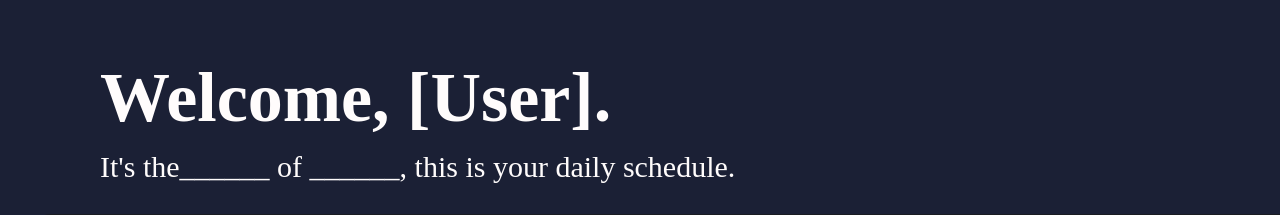
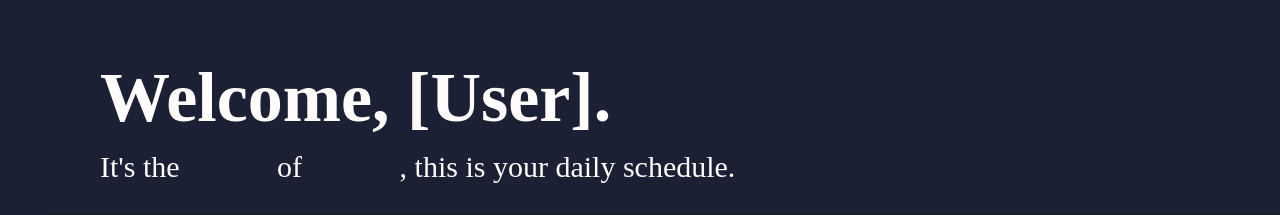
Before and after one commit to gruppe-44/gruppe-44, a PHP site: page /Dash.html in a window 1280 px wide; the page is wider, and only the part inside the window is pictured. Shown: the top 215 px of that part. Run offline with PHP 8.4, Linux system fonts and the light colour scheme.

Commit message:
Dato edit

```diff
--- a/Intro/Dash.css
+++ b/Intro/Dash.css
@@ -114,7 +114,5 @@ main{
     font-weight: 400;
     font-size: 30px;
     bottom: 1%
-
 }
-
 /* End Sina's button */
--- a/Intro/Dash.html
+++ b/Intro/Dash.html
@@ -7,8 +7,17 @@
     </head>
     <body>
         <main>
+
+            <!-- Overhead -->
+
             <h2 id="welcome">Welcome, [User].</h2>
-            <p id="welcome-text">It's the______ of ______, this is your daily schedule.</p>
+            <p id="welcome-text">It's the<span style="opacity:0;">______ </span>of
+                <span style="opacity:0;"> ______</span>, this is your daily schedule.</p>
+
+            <!-- End Overhead -->
+
+            <!-- Overview Board -->
+
             <div id="overview-board">
             <div class="widgets" id="progress-bar"></div>
             <div class="widgets" id="my-cards"></div>
@@ -18,15 +27,17 @@
 
                 <!--Sina's button-->
 
-                  <a id="backButton" target="_self" href="side2.html">
+                <a id="backButton" target="_self" href="side2.html">
                     <img id="arrow" src="/photos/pil.png">
                 </a>
                 <div id="proceedBox">
-                    <p id="proceedText">Proceed to WorkBoard</p>
+                <p id="proceedText">Proceed to WorkBoard</p>
+                </div>
 
                     <!--End Sina's button-->
 
-                </div>
+                    <!-- End Overview Board-->
+
             </div>
         </main>
     </body>
```
